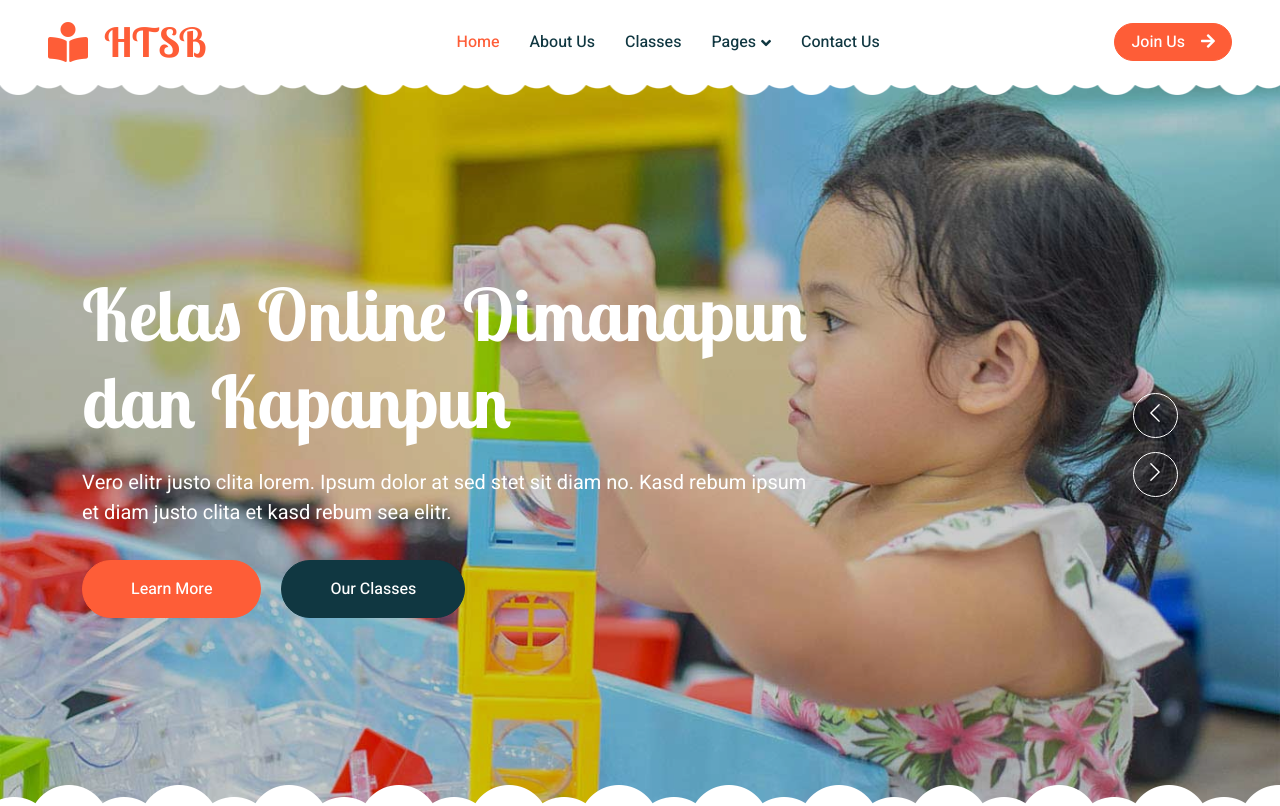
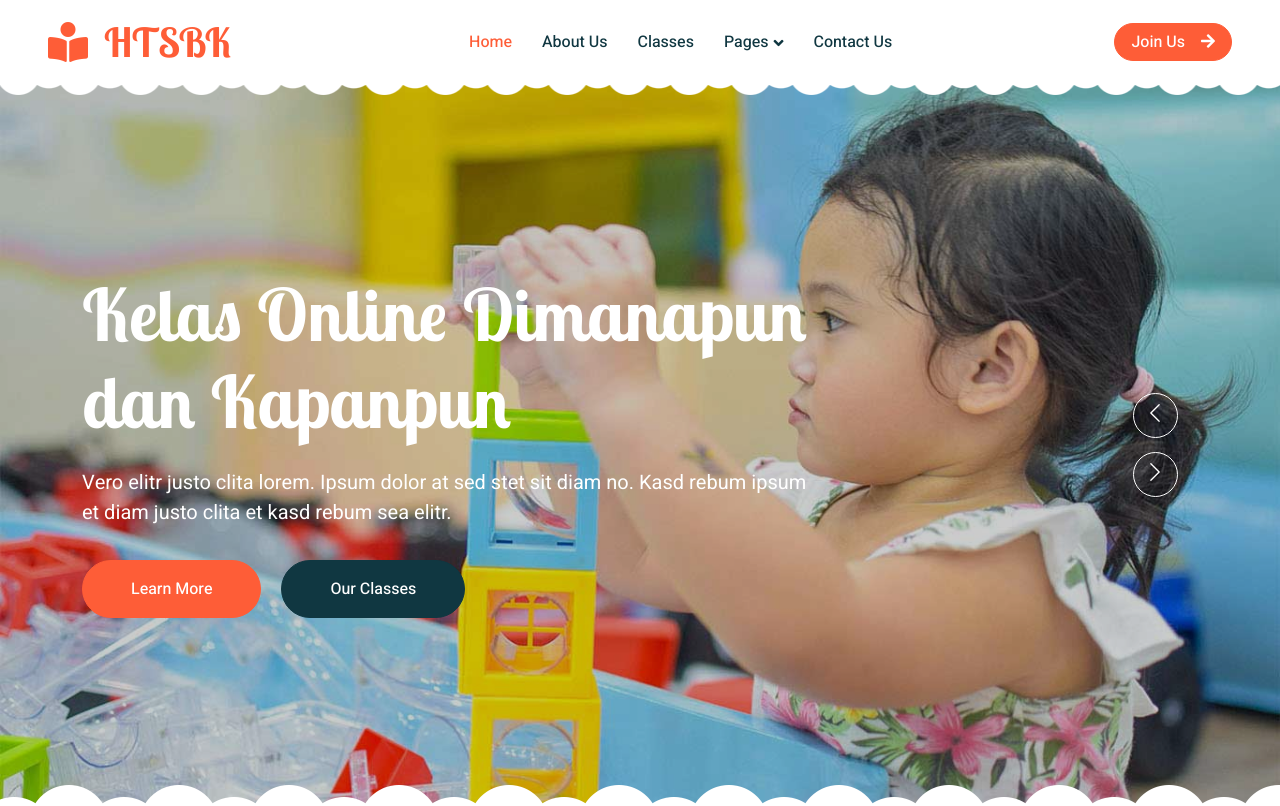
Before and after one commit to bobiheriyanto/HSTKB, a plain HTML site: page index.html in a window 1280 px wide. Shown: the top 806 px of the page. Drawn offline with nearby package versions, Linux system fonts and the light colour scheme.

Commit message:
Update index.html

```diff
--- a/index.html
+++ b/index.html
@@ -45,7 +45,7 @@
         <!-- Navbar Start -->
         <nav class="navbar navbar-expand-lg bg-white navbar-light sticky-top px-4 px-lg-5 py-lg-0">
             <a href="index.html" class="navbar-brand">
-                <h1 class="m-0 text-primary"><i class="fa fa-book-reader me-3"></i>HTSB</h1>
+                <h1 class="m-0 text-primary"><i class="fa fa-book-reader me-3"></i>HTSBK</h1>
             </a>
             <button type="button" class="navbar-toggler" data-bs-toggle="collapse" data-bs-target="#navbarCollapse">
                 <span class="navbar-toggler-icon"></span>
```
